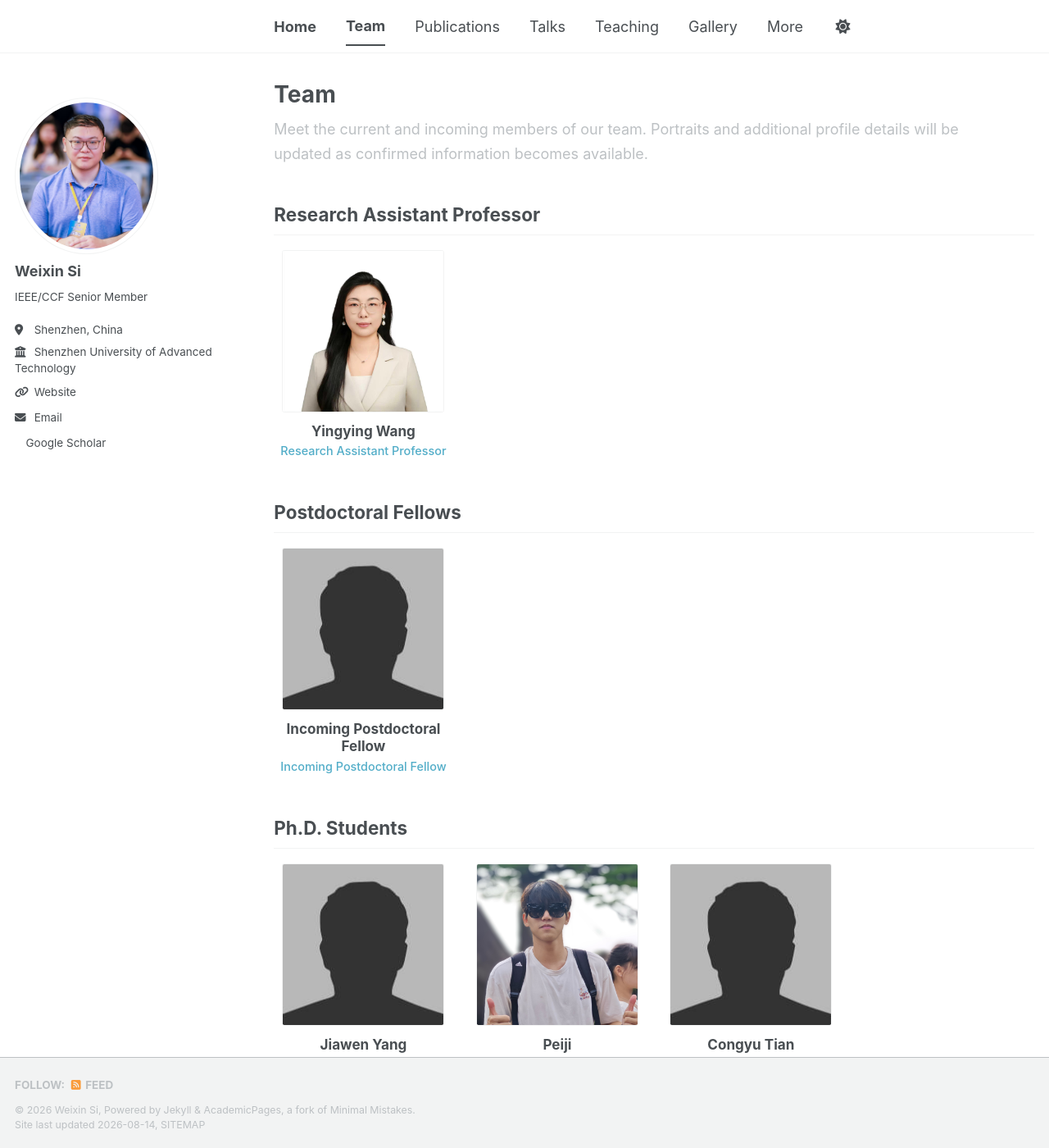
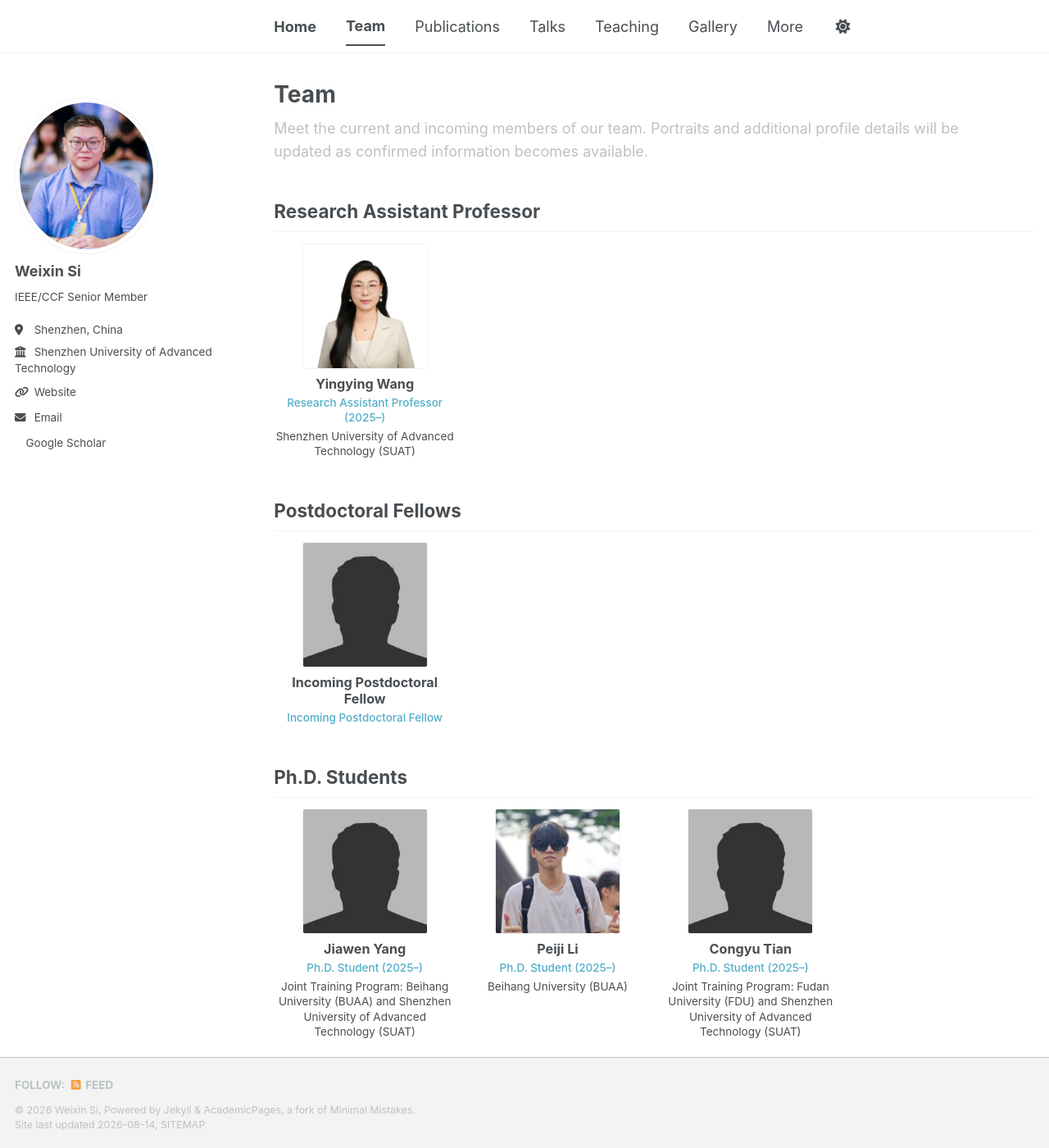
Before and after one commit to WeixinSi/weixinsi.github.io, a Jekyll site: the page built from _pages/team.md, in a window 1280 px wide and 1400 px high. Shown: the whole window at 82% size. Built offline with Jekyll 4.4.1, drawn with Linux system fonts in a browser that asks for light colours; a style sheet for code colours, icons or effects is not loaded; some of the changed text lies outside the part shown.

Commit message:
Add team affiliations and compact member profiles

```diff
--- a/_data/team.yml
+++ b/_data/team.yml
@@ -3,7 +3,8 @@ current_members:
     title: "Research Assistant Professor"
     members:
       - name: "Yingying Wang"
-        role: "Research Assistant Professor"
+        role: "Research Assistant Professor (2025–)"
+        background: "Shenzhen University of Advanced Technology (SUAT)"
         image: "/images/wyy.jpg"
 
   - id: postdoctoral-fellows
@@ -17,13 +18,16 @@ current_members:
     title: "Ph.D. Students"
     members:
       - name: "Jiawen Yang"
-        role: "Ph.D. Student"
+        role: "Ph.D. Student (2025–)"
+        background: "Joint Training Program: Beihang University (BUAA) and Shenzhen University of Advanced Technology (SUAT)"
         image: "/images/bio-photo.jpg"
-      - name: "Peiji"
-        role: "Ph.D. Student · Full name to be confirmed"
+      - name: "Peiji Li"
+        role: "Ph.D. Student (2025–)"
+        background: "Beihang University (BUAA)"
         image: "/images/lpj.jpg"
       - name: "Congyu Tian"
-        role: "Ph.D. Student"
+        role: "Ph.D. Student (2025–)"
+        background: "Joint Training Program: Fudan University (FDU) and Shenzhen University of Advanced Technology (SUAT)"
         image: "/images/bio-photo.jpg"
 
   - id: research-assistants
@@ -31,6 +35,7 @@ current_members:
     members:
       - name: "Haipeng Wang"
         role: "Research Assistant"
+        background: "Shenzhen University of Advanced Technology (SUAT)"
         image: "/images/bio-photo.jpg"
       - name: "Incoming Research Assistant"
         role: "Incoming Research Assistant"
@@ -39,6 +44,35 @@ current_members:
   - id: masters-students
     title: "Master's Students"
     members:
-      - name: "Member information to be updated"
-        role: "Master's Student"
+      - name: "Yufan Ding"
+        role: "Master's Student (2025–)"
+        background: "Joint Training Program: Southern University of Science and Technology (SUSTech) and Shenzhen University of Advanced Technology (SUAT)"
         image: "/images/bio-photo.jpg"
+      - name: "Jincai Huang"
+        role: "Master's Student (2025–)"
+        background: "Joint Training Program: Southern University of Science and Technology (SUSTech) and Shenzhen University of Advanced Technology (SUAT)"
+        image: "/images/hjc.jpg"
+      - name: "Yixin Wang"
+        role: "Master's Student (2025–)"
+        background: "Joint Training Program: Southern University of Science and Technology (SUSTech) and Shenzhen University of Advanced Technology (SUAT)"
+        image: "/images/bio-photo.jpg"
+      - name: "Ziqiao Qu"
+        role: "Master's Student (2025–)"
+        background: "Joint Training Program: Southern University of Science and Technology (SUSTech) and Shenzhen University of Advanced Technology (SUAT)"
+        image: "/images/bio-photo.jpg"
+      - name: "Yang Liu"
+        role: "Master's Student (2025–)"
+        background: "Joint Training Program: Southern University of Science and Technology (SUSTech) and Shenzhen University of Advanced Technology (SUAT)"
+        image: "/images/ly.jpg"
+      - name: "Jiaxin Ni"
+        role: "Master's Student (2025–)"
+        background: "Joint Training Program: Southern University of Science and Technology (SUSTech) and Shenzhen University of Advanced Technology (SUAT)"
+        image: "/images/njx.jpg"
+      - name: "Shunduo Zhang"
+        role: "Master's Student (2025–)"
+        background: "Joint Training Program: Southern University of Science and Technology (SUSTech) and Shenzhen University of Advanced Technology (SUAT)"
+        image: "/images/zsd.jpg"
+      - name: "Zili Li"
+        role: "Master's Student (2025–)"
+        background: "Joint Training Program: Southern University of Science and Technology (SUSTech) and Shenzhen University of Advanced Technology (SUAT)"
+        image: "/images/bio-photo.jpg"
--- a/_sass/layout/_academic-profile.scss
+++ b/_sass/layout/_academic-profile.scss
@@ -31,20 +31,20 @@
 
 .team-intro {
   max-width: 50rem;
-  margin-bottom: 1.75rem !important;
+  margin-bottom: 1.4rem !important;
   color: var(--global-text-color-light);
-  line-height: 1.65;
+  line-height: 1.55;
 }
 
 .team-section {
-  margin: 0 0 2.25rem;
+  margin: 0 0 1.75rem;
 }
 
 .team-grid {
   display: grid;
   grid-template-columns: repeat(4, minmax(0, 1fr));
-  gap: 1.25rem 1rem;
-  margin-top: 1rem;
+  gap: 1rem 0.75rem;
+  margin-top: 0.75rem;
 }
 
 .team-card {
@@ -62,7 +62,7 @@
 .team-card__portrait {
   display: block;
   width: 100%;
-  max-width: 11rem;
+  max-width: 8.5rem;
   aspect-ratio: 1 / 1;
   object-fit: cover;
   margin: 0 auto;
@@ -72,18 +72,18 @@
 }
 
 .team-card__body {
-  padding: 0.65rem 0.15rem 0;
+  padding: 0.5rem 0.1rem 0;
 
   h3 {
-    margin: 0 0 0.25rem;
-    font-size: 0.95em;
-    line-height: 1.25;
+    margin: 0 0 0.2rem;
+    font-size: 0.9em;
+    line-height: 1.2;
   }
 
   p {
-    margin: 0 0 0.3rem;
-    font-size: 0.8em;
-    line-height: 1.4;
+    margin: 0 0 0.25rem;
+    font-size: 0.75em;
+    line-height: 1.35;
   }
 
   a {
```
Also changed, not shown: images/hjc.jpg (added), images/ly.jpg (added), images/njx.jpg (added), images/zsd.jpg (added), 1 other file.
